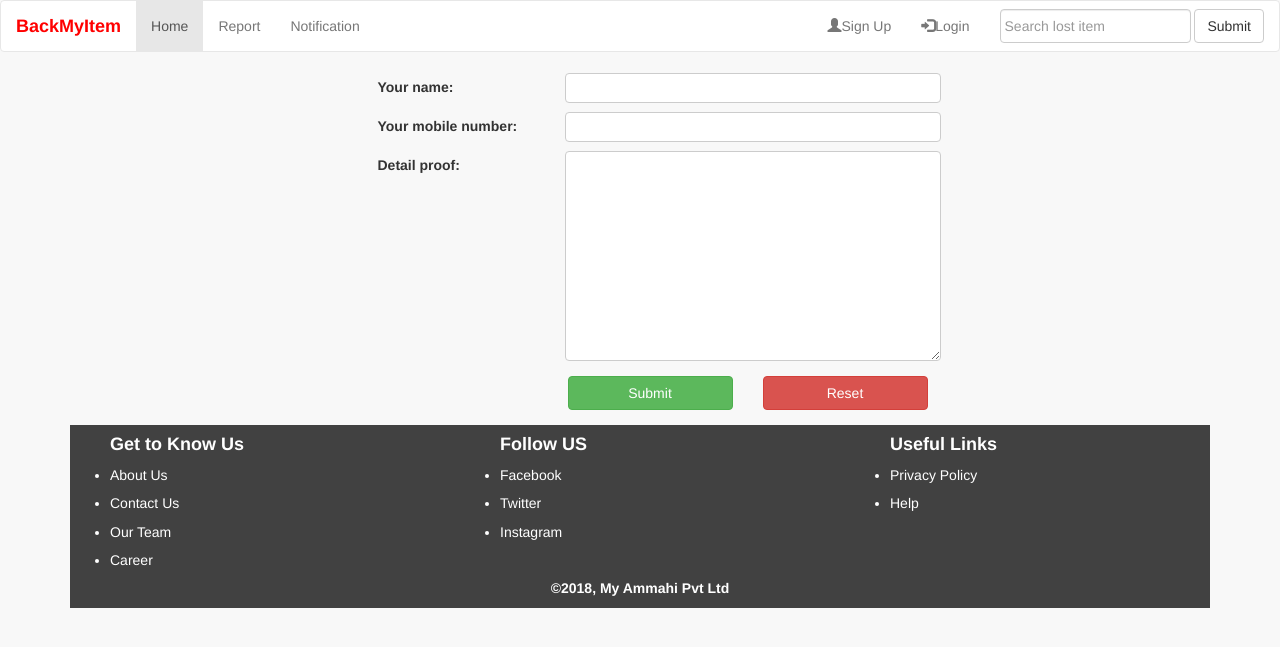
After one commit to mwhorse46/backmyitem, a Django app: page /claimForm/1/ in a window 1280 px wide. The commit adds this page. Shown: the top 647 px of the page. Run offline with Django 3.2, Linux system fonts and the light colour scheme; some libraries are stand-ins or nearby versions.

Commit message:
add the form pages

```diff
--- a/backmyitem/urls.py
+++ b/backmyitem/urls.py
@@ -15,9 +15,14 @@ Including another URLconf
 """
 from django.conf.urls import url,include
 from django.contrib import admin
-
+from django.conf.urls.static import static
+from . import settings
 urlpatterns = [
     url(r'^admin/', admin.site.urls),
     url(r'^', include('feed.urls')),
+]
 
-]
+
+if settings.DEBUG:
+    urlpatterns += static(settings.STATIC_URL, document_root=settings.STATIC_ROOT)
+    urlpatterns += static(settings.MEDIA_URL, document_root=settings.MEDIA_ROOT)
--- a/feed/models.py
+++ b/feed/models.py
@@ -1,3 +1,4 @@
+from django.core.validators import RegexValidator
 from django.db import models
 from django.utils import timezone
 from django.core.urlresolvers import reverse
@@ -10,6 +11,8 @@ class Report_item(models.Model):
     date = models.DateTimeField(default=timezone.now)
     category = models.CharField(max_length=20)
     Description = models.TextField(default="lost item desciption")
+    publish=models.BooleanField(default=False)
+    image=models.FileField(default="add Item image")
 
     def __str__(self):
         return self.item_name + " " + self.location
@@ -20,4 +23,15 @@ class Report_item(models.Model):
     class Meta:
         ordering = ["-date"]
 
+
+class ClaimForm(models.Model):
+    Your_name = models.CharField(max_length=50)
+    Your_mobile_number = models.CharField(max_length=10, validators=[RegexValidator(r'^\d{1,10}$')])
+    Detail_proof = models.TextField()
+
+    def __str__(self):
+        return self.Your_name + " " + self.Detail_of_proof
+
+
+
 # Create your models here.
--- /dev/null
+++ b/feed/templates/feed/claimform_form.html
@@ -0,0 +1,36 @@
+{% extends 'feed/base.html'%}
+{% block content %}
+<div class="container">
+<div class="row">
+  <div class="col-md-3">
+  </div>
+    <div class="col-md-8">
+        <form class="form-herizontal" action="{% url 'feed:report' %}" method="POST" enctype="multipart/form-data">{% csrf_token %}
+            {% include 'feed/form_template.html'%}
+            <br>
+            <div class="form-group">
+                <div class="row">
+                    <div class="col-md-3">
+
+                    </div>
+                    <div class="col-md-3">
+                        <button type="submit" class="report-btn btn btn-success">Submit</button>
+                    </div>
+                    <div class="col-md-3">
+                        <button type="reset" class="report-btn btn btn-danger" value="Reset">Reset</button>
+                    </div>
+                    <div class="col-md-3">
+
+                    </div>
+                </div>
+            </div>
+
+
+
+        </form>
+    </div>
+  <div class="col-md-1">
+  </div>
+  </div>
+</div>
+ {% endblock %}
--- a/feed/templates/feed/footer.html
+++ b/feed/templates/feed/footer.html
@@ -1,3 +1,45 @@
+<div class="container">
+<footer>
+
+        <div class="row">
+            <div class="col-md-4">
+                <ul><h4><b>Get to Know Us</b></h4>
+                    <li><h5>About Us</h5></li>
+                    <li><h5>Contact Us</h5></li>
+                    <li><h5>Our Team</h5></li>
+                    <li><h5>Career</h5></li>
+                </ul>
+            </div>
+            <div class="col-md-4">
+                    <ul><h4><b>Follow US</b></h4>
+                    <li><h5>Facebook</h5></li>
+                    <li><h5>Twitter</h5></li>
+                    <li><h5>Instagram</h5></li>
+                </ul>
+            </div>
+            <div class="col-md-4">
+                <ul><h4><b>Useful Links</b></h4>
+                    <li><h5>Privacy Policy</h5></li>
+                    <li><h5>Help</h5></li>
+                </ul>
+            </div>
+        </div>
+        <div class="row">
+            <div class="col-md-3">
+
+            </div>
+            <div class="col-md-6">
+                <p style="text-align:center">©2018, My Ammahi Pvt Ltd</p>
+            </div>
+            <div class="col-md-3">
+
+            </div>
+        </div>
+
+
+</footer>
+<br>
+</div>
 <script src="https://ajax.googleapis.com/ajax/libs/jquery/3.3.1/jquery.min.js"></script>
 <script src="https://maxcdn.bootstrapcdn.com/bootstrap/3.3.7/js/bootstrap.min.js"></script>
 </body>
--- a/feed/templates/feed/header.html
+++ b/feed/templates/feed/header.html
@@ -62,6 +62,24 @@ input[type=submit]:hover {
     padding:10px;
     margin:10px;
 }
+.detail-btn{
+ width:80%;
+    padding:10px;
+    margin:10px;
+}
+
+
+footer{
+            background:#414141;
+            text-height: 24px;
+            color:white;
+            font-weight: 700;
+        }
+
+        .more-detail-btn{
+        width:100%;
+        border: none;
+        }
     </style>
   <meta name="viewport" content="width=device-width, initial-scale=1">
   <link rel="stylesheet" href="https://maxcdn.bootstrapcdn.com/bootstrap/3.3.7/css/bootstrap.min.css">
@@ -79,8 +97,8 @@ input[type=submit]:hover {
     </div>
     <div class="collapse navbar-collapse" id="myNavbar">
       <ul class="nav navbar-nav">
-        <li class="active"><a href="#">Home</a></li>
-        <li><a href="#">Report</a></li>
+        <li class="active"><a href="{% url 'feed:index' %}">Home</a></li>
+        <li><a href="{% url 'feed:report' %}">Report</a></li>
         <li><a href="#">Notification</a></li>
       </ul>
       <ul class="nav navbar-nav navbar-right">
--- a/feed/urls.py
+++ b/feed/urls.py
@@ -5,5 +5,6 @@ app_name = 'feed'
 urlpatterns = [
     url(r'^$', views.IndexView.as_view(), name='index'),
     url(r'^report$', views.ReportCreate.as_view(), name='report'),
+    url(r'^claimForm/(?P<pk>[0-9]+)/$', views.ClaimForm.as_view(), name='claim'),
     url(r'^detail/(?P<pk>[0-9]+)/$', views.ReportDetail.as_view(), name='detail'),
 ]
--- a/feed/views.py
+++ b/feed/views.py
@@ -1,6 +1,6 @@
 from django.shortcuts import render
 from django.http import HttpResponse
-from .models import Report_item
+from .models import Report_item,ClaimForm
 from django.views import generic
 
 
@@ -13,11 +13,16 @@ class IndexView(generic.ListView):
 
 class ReportCreate(generic.CreateView):
     model = Report_item
-    fields = ['item_name', 'location', 'city', 'category', 'Description']
+    fields = ['item_name', 'location', 'city', 'category', 'image', 'Description']
 
 
 class ReportDetail(generic.DetailView):
     model = Report_item
     template_name = 'feed/detail.html'
 
+
+class ClaimForm(generic.CreateView):
+    model = ClaimForm
+    fields = ['Your_name', 'Your_mobile_number', 'Detail_proof']
+
 # Create your views here.
```
Also changed, not shown: backmyitem/settings.py (+9 -15 lines), feed/templates/feed/claim_form.html (added, +11 -0 lines), feed/templates/feed/detail.html (+19 -0 lines), feed/templates/feed/index.html (+6 -2 lines), feed/migrations/0003_auto_20180805_0533.py (added), feed/migrations/0004_claimform.py (added).
